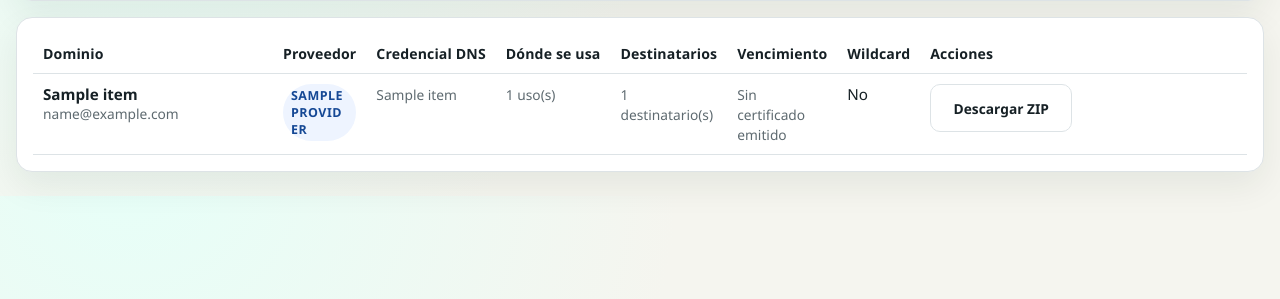
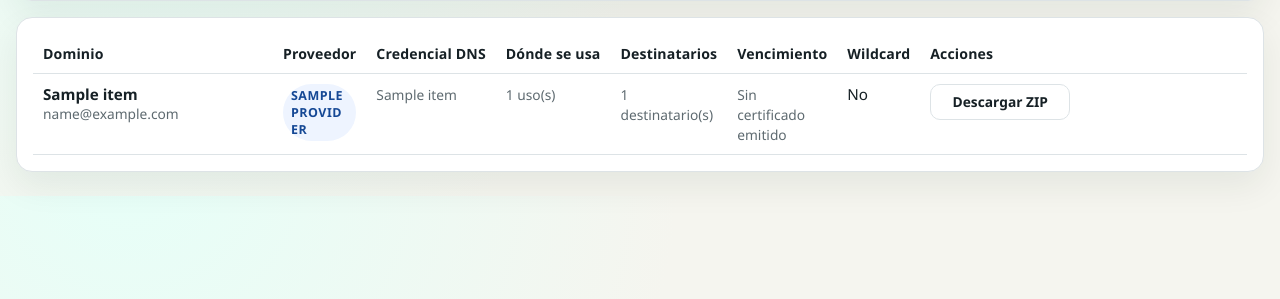
Before and after one commit to calamza/cert-panel, a Flask app: template templates/index.html in a window 1280 px wide. Shown: the part 185-484 px from the top of the page. Run offline with Flask 3, Linux system fonts and the light colour scheme; the template is opened without the code that fills it: most values are stand-ins (such as "Sample title", 1, 10 or a date in 2020); parts of the project's set-up code (start-up, migrations or seed data) failed here and were passed over.

Commit message:
ajustes visuales

```diff
--- a/templates/base.html
+++ b/templates/base.html
@@ -154,29 +154,45 @@
     }
     .action-grid {
       display: grid;
-      grid-template-columns: repeat(2, 124px);
+      grid-template-columns: repeat(2, 140px);
       gap: 8px;
-      min-width: 256px;
+      min-width: 288px;
+      justify-content: start;
     }
     .action-grid > * {
-      min-width: 0;
+      width: 140px;
+      min-width: 140px;
+      max-width: 140px;
     }
     .action-grid .btn {
       display: flex;
       align-items: center;
       justify-content: center;
-      width: 100%;
+      width: 140px;
+      min-width: 140px;
+      max-width: 140px;
+      height: 36px;
+      min-height: 36px;
+      max-height: 36px;
+      box-sizing: border-box;
+      margin: 0;
       text-align: center;
-      padding: 6px 8px;
+      padding: 0 8px;
       white-space: nowrap;
       font-size: 0.86rem;
-      min-height: 34px;
+      line-height: 1;
       overflow: hidden;
       text-overflow: ellipsis;
+      font-family: inherit;
+      font-weight: 600;
+      appearance: none;
+      -webkit-appearance: none;
     }
     .action-grid form {
       margin: 0;
-      min-width: 0;
+      width: 140px;
+      min-width: 140px;
+      max-width: 140px;
     }
     @media (max-width: 1100px) {
       .wrap {
```
